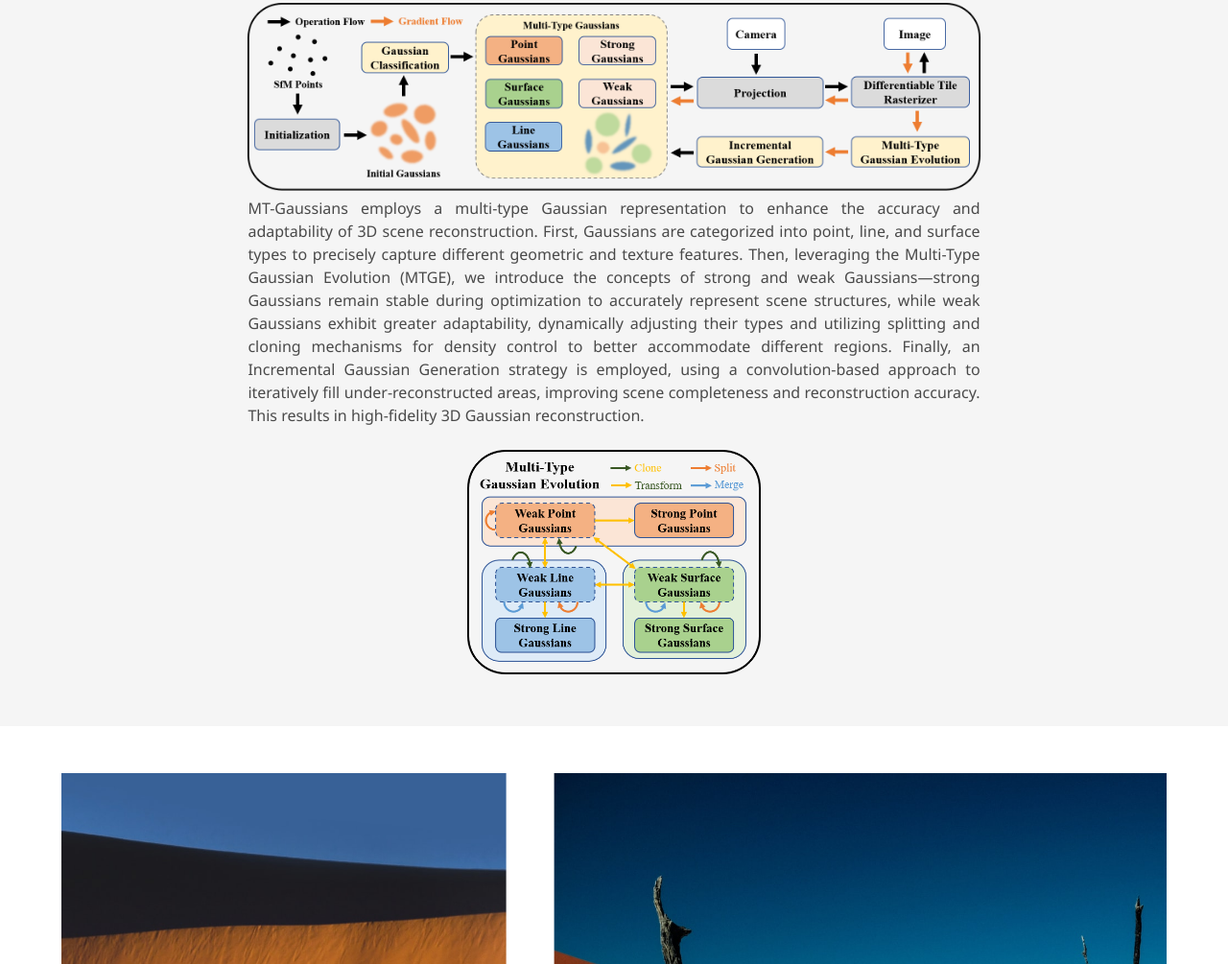
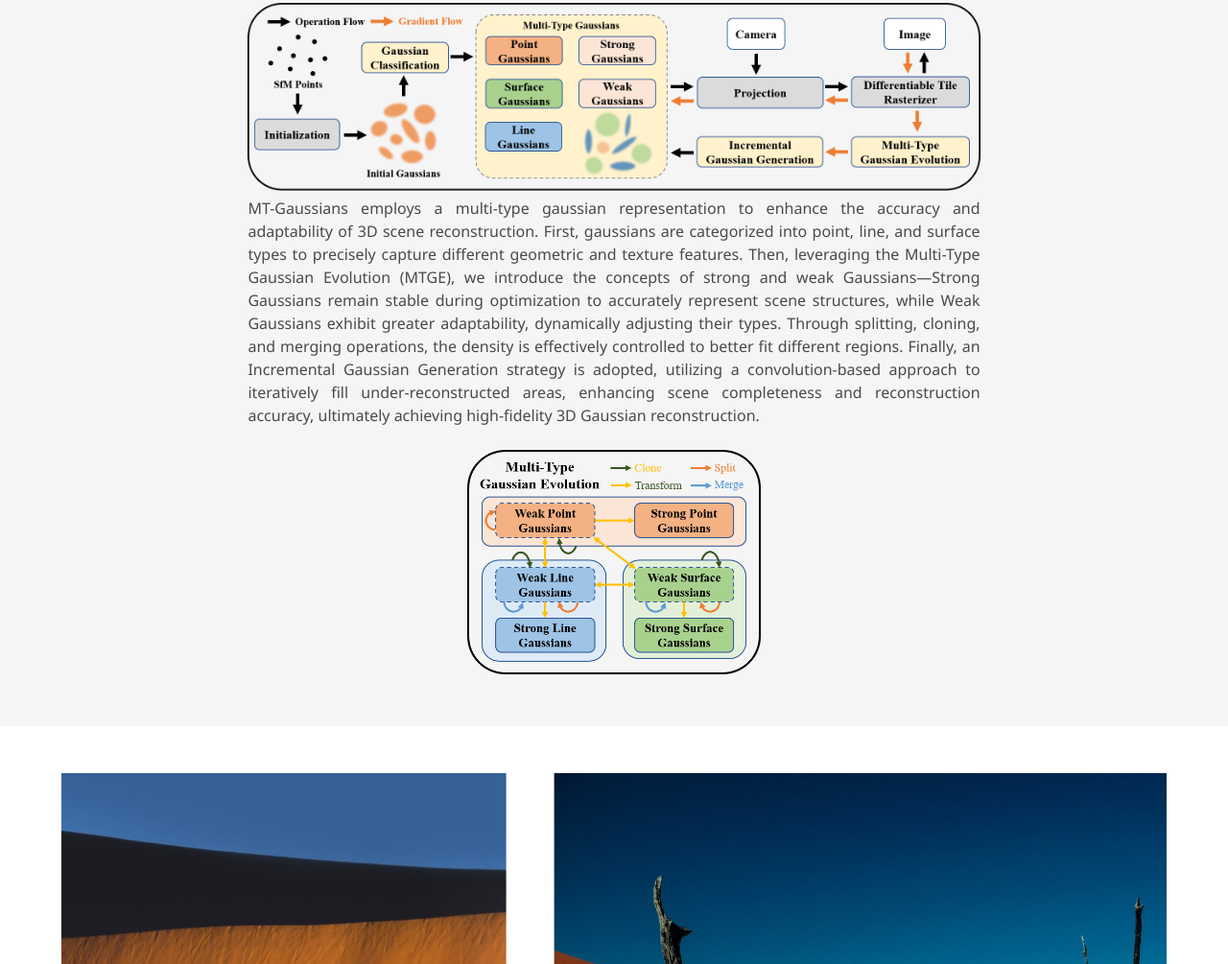
Before and after one commit to tapowanliwuyun/MT-Gaussians, a plain HTML site: page index.html in a window 1280 px wide. Shown: the part 835-1840 px from the top of the page at 96% size. Drawn offline with nearby package versions, Linux system fonts and the light colour scheme; some icons are missing; a web font is replaced by a local one.

Commit message:
Update index.html

```diff
--- a/index.html
+++ b/index.html
@@ -133,7 +133,7 @@
           </div>
           <div class="content has-text-justified">
             <p>
-              MT-Gaussians employs a multi-type Gaussian representation to enhance the accuracy and adaptability of 3D scene reconstruction. First, Gaussians are categorized into point, line, and surface types to precisely capture different geometric and texture features. Then, leveraging the Multi-Type Gaussian Evolution (MTGE), we introduce the concepts of strong and weak Gaussians—strong Gaussians remain stable during optimization to accurately represent scene structures, while weak Gaussians exhibit greater adaptability, dynamically adjusting their types and utilizing splitting and cloning mechanisms for density control to better accommodate different regions. Finally, an Incremental Gaussian Generation strategy is employed, using a convolution-based approach to iteratively fill under-reconstructed areas, improving scene completeness and reconstruction accuracy. This results in high-fidelity 3D Gaussian reconstruction.
+              MT-Gaussians employs a multi-type gaussian representation to enhance the accuracy and adaptability of 3D scene reconstruction. First, gaussians are categorized into point, line, and surface types to precisely capture different geometric and texture features. Then, leveraging the Multi-Type Gaussian Evolution (MTGE), we introduce the concepts of strong and weak Gaussians—Strong Gaussians remain stable during optimization to accurately represent scene structures, while Weak Gaussians exhibit greater adaptability, dynamically adjusting their types. Through splitting, cloning, and merging operations, the density is effectively controlled to better fit different regions. Finally, an Incremental Gaussian Generation strategy is adopted, utilizing a convolution-based approach to iteratively fill under-reconstructed areas, enhancing scene completeness and reconstruction accuracy, ultimately achieving high-fidelity 3D Gaussian reconstruction.
             </p>
           </div>
           <div class="item">
```
